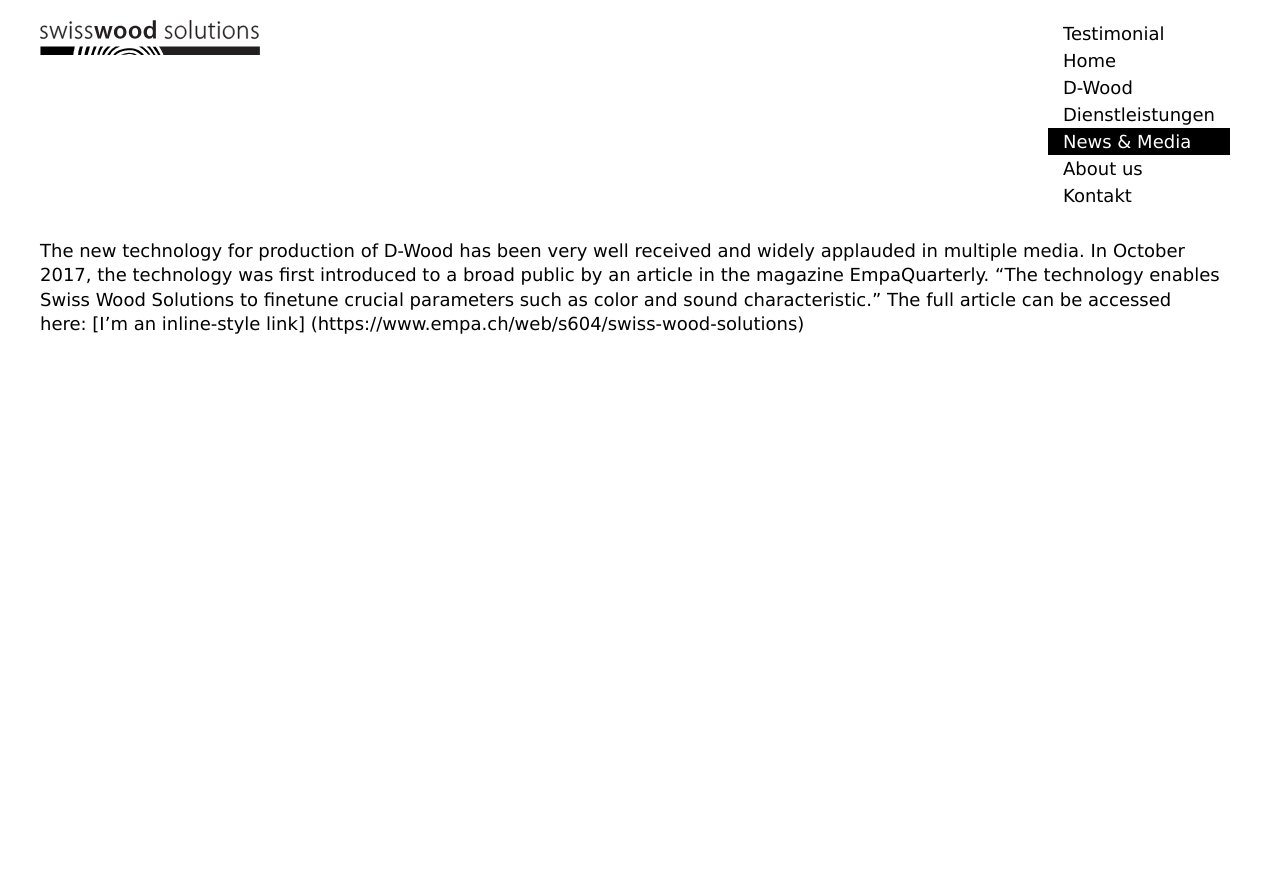
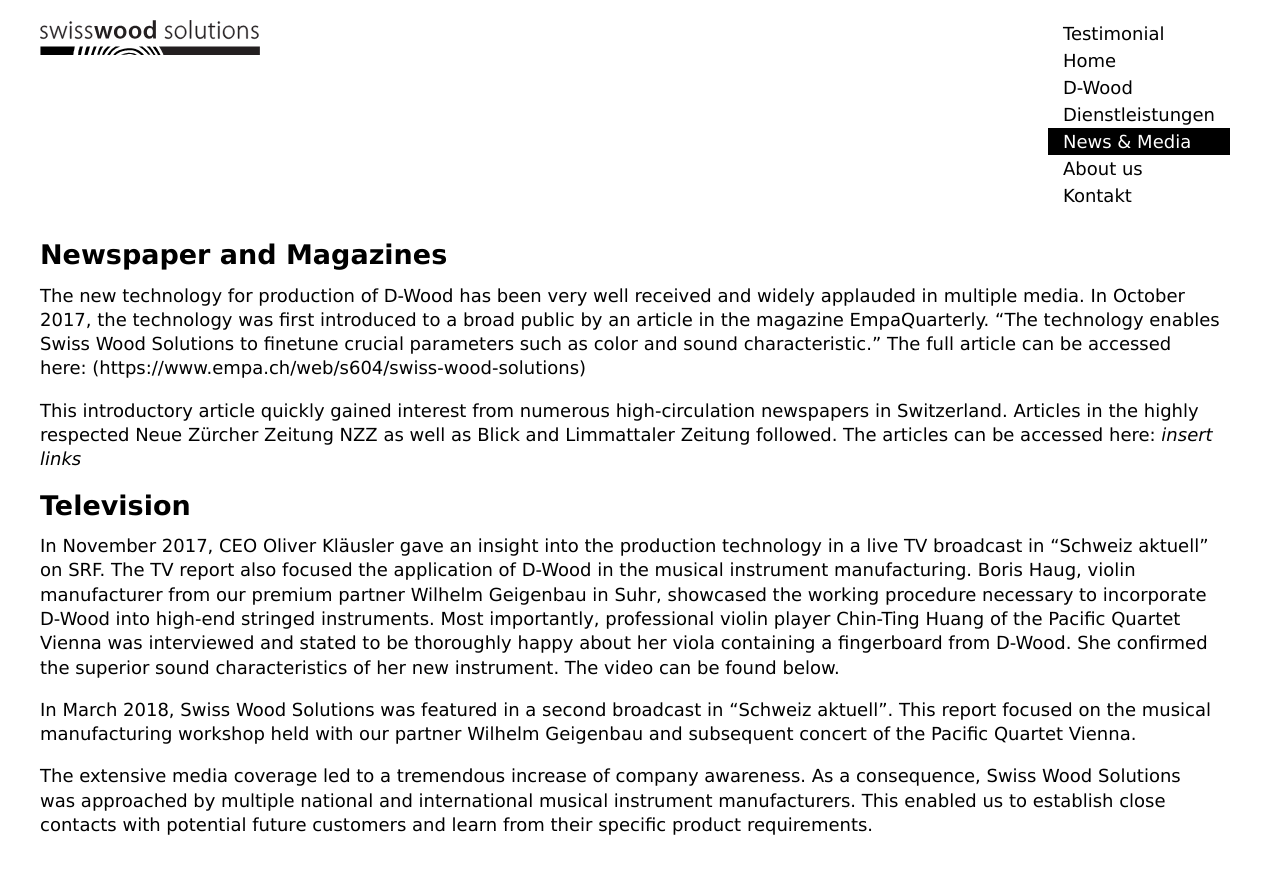
Before and after one commit to SwissWoodSolutions/swisswoodsolutions.github.io, a Jekyll site: the page built from News.md, in a window 1280 px wide. Shown: the top 874 px of the page. Built offline with Jekyll 4.4.1, drawn with Linux system fonts in a browser that asks for light colours.

Commit message:
Update News.md

```diff
--- a/News.md
+++ b/News.md
@@ -3,4 +3,14 @@
 title: 'News & Media'
 order: 4
 ---
-The new technology for production of D-Wood has been very well received and widely applauded in multiple media. In October 2017, the technology was first introduced to a broad public by an article in the magazine EmpaQuarterly. “The technology enables Swiss Wood Solutions to finetune crucial parameters such as color and sound characteristic.” The full article can be accessed here: [I'm an inline-style link] (https://www.empa.ch/web/s604/swiss-wood-solutions)
+## Newspaper and Magazines
+The new technology for production of D-Wood has been very well received and widely applauded in multiple media. In October 2017, the technology was first introduced to a broad public by an article in the magazine EmpaQuarterly. “The technology enables Swiss Wood Solutions to finetune crucial parameters such as color and sound characteristic.” The full article can be accessed here: (https://www.empa.ch/web/s604/swiss-wood-solutions)
+
+This introductory article quickly gained interest from numerous high-circulation newspapers in Switzerland. Articles in the highly respected Neue Zürcher Zeitung NZZ as well as Blick and Limmattaler Zeitung followed. The articles can be accessed here: _insert links_
+
+## Television
+In November 2017, CEO Oliver Kläusler gave an insight into the production technology in a live TV broadcast in “Schweiz aktuell” on SRF. The TV report also focused the application of D-Wood in the musical instrument manufacturing. Boris Haug, violin manufacturer from our premium partner Wilhelm Geigenbau in Suhr, showcased the working procedure necessary to incorporate D-Wood into high-end stringed instruments. Most importantly, professional violin player Chin-Ting Huang of the Pacific Quartet Vienna was interviewed and stated to be thoroughly happy about her viola containing a fingerboard from D-Wood. She confirmed the superior sound characteristics of her new instrument. The video can be found below.
+
+In March 2018, Swiss Wood Solutions was featured in a second broadcast in “Schweiz aktuell”. This report focused on the musical manufacturing workshop held with our partner Wilhelm Geigenbau and subsequent concert of the Pacific Quartet Vienna.
+
+The extensive media coverage led to a tremendous increase of company awareness. As a consequence, Swiss Wood Solutions was approached by multiple national and international musical instrument manufacturers. This enabled us to establish close contacts with potential future customers and learn from their specific product requirements.
```
